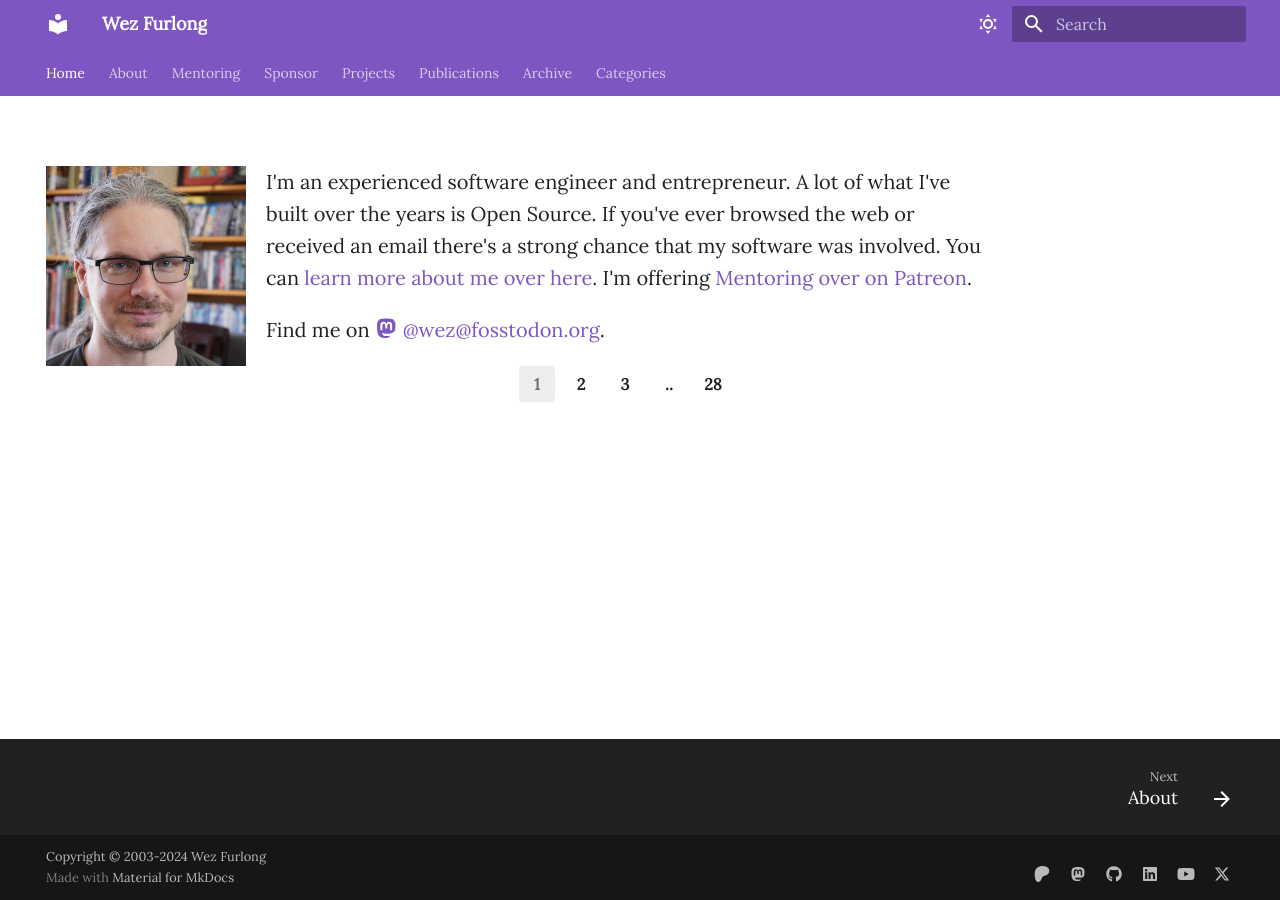
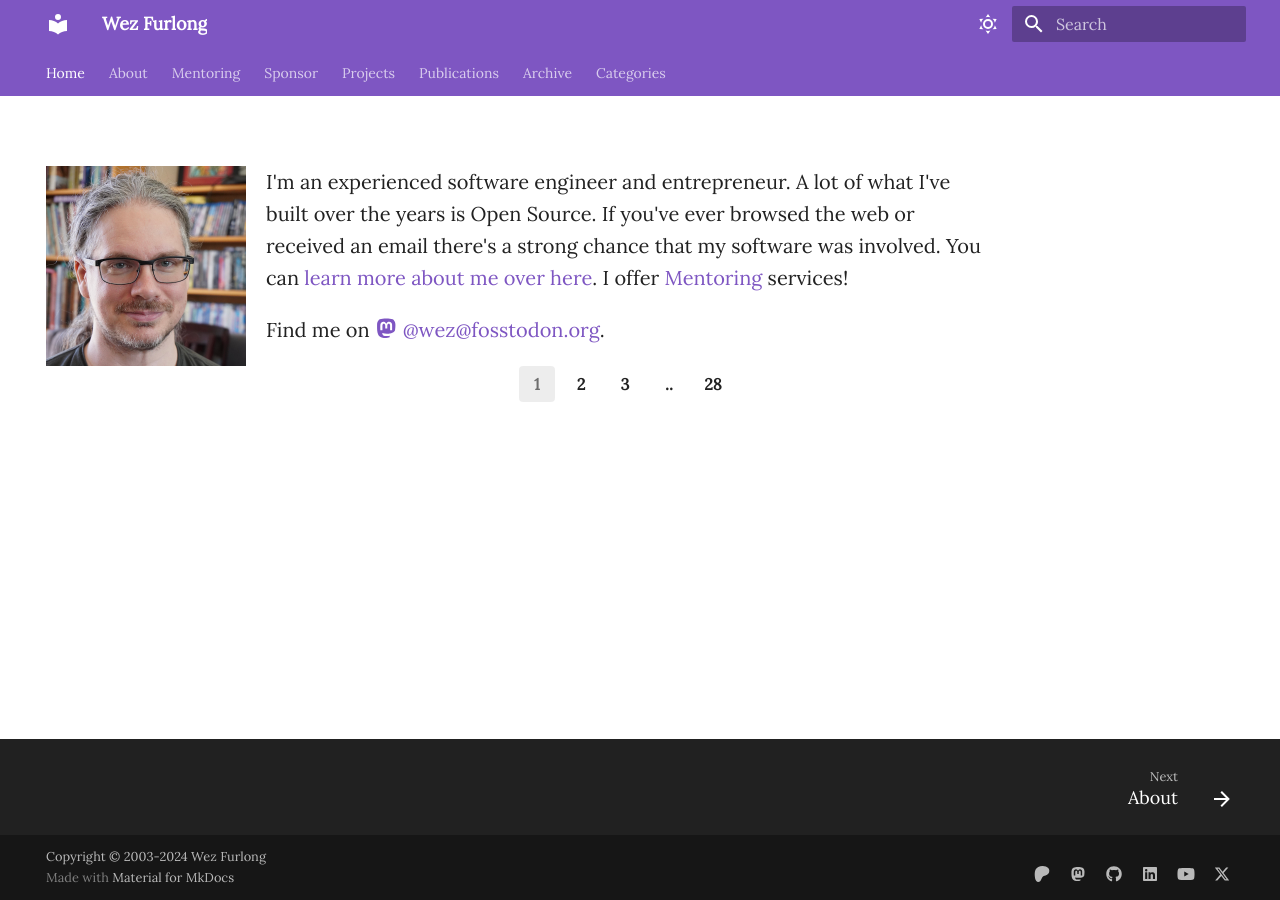
Before and after one commit to wez/wez.github.io, an MkDocs documentation site: the page built from docs/index.md, in a window 1280 px wide. Built offline with MkDocs 1.6.1 and Material for MkDocs 9.7.7, drawn with Linux system fonts in a browser that asks for light colours; some web fonts are replaced.

Commit message:
update mentoring link from blog index page

```diff
--- a/docs/index.md
+++ b/docs/index.md
@@ -9,7 +9,6 @@ hide:
 I'm an experienced software engineer and entrepreneur. A lot of what I've built
 over the years is Open Source. If you've ever browsed the web or received an
 email there's a strong chance that my software was involved. You can [learn
-more about me over here](about.md).  I'm offering [Mentoring over
-on Patreon](https://www.patreon.com/WezFurlong).
+more about me over here](about.md).  I offer [Mentoring](mentoring.md) services!
 
 Find me on [:fontawesome-brands-mastodon: @wez@fosstodon.org](https://fosstodon.org/@wez).
```
